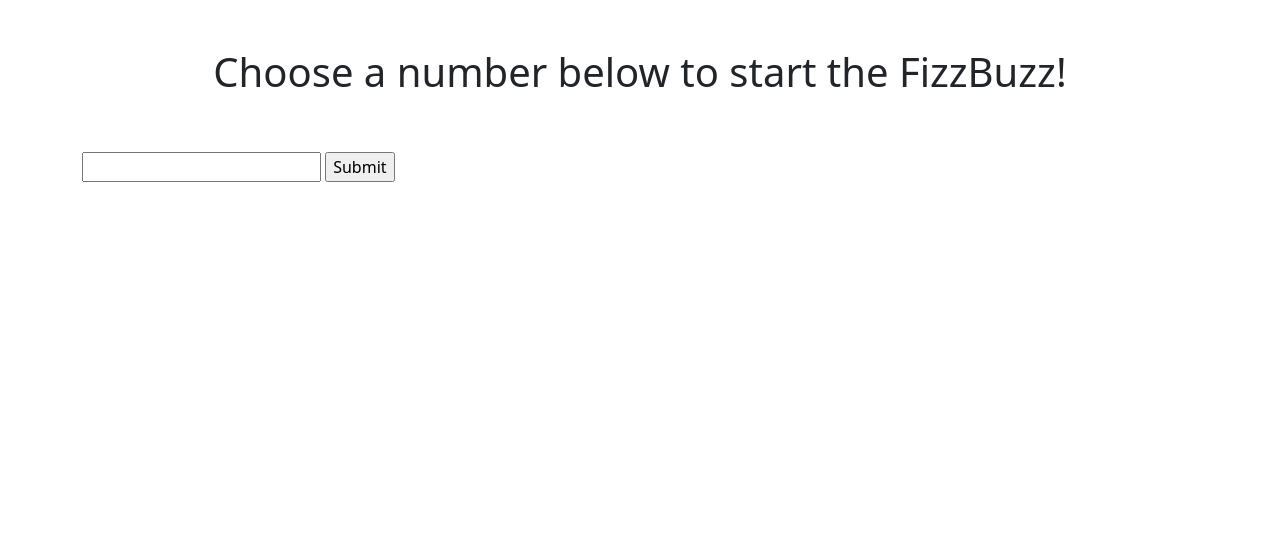
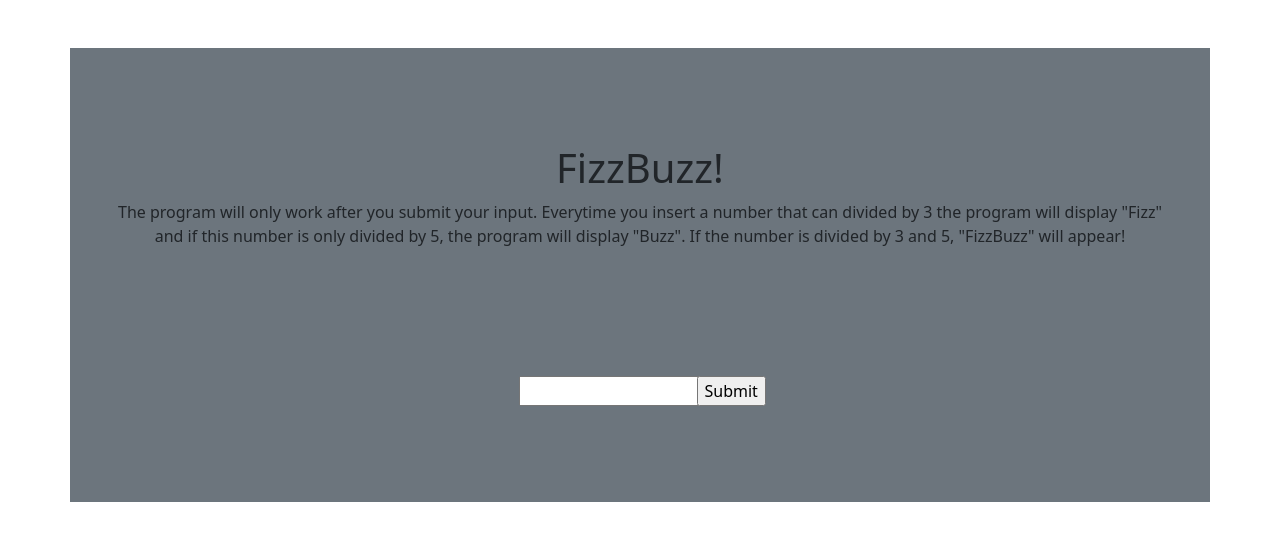
Before and after one commit to guilhermxlopes/fizzbuzz-test, a plain HTML site: page index.html in a window 1280 px wide. Drawn offline with nearby package versions, Linux system fonts and the light colour scheme.

Commit message:
Basic sctruture

```diff
--- a/index.html
+++ b/index.html
@@ -14,13 +14,26 @@
     <title>FizzBuzz</title>
   </head>
   <body>
-    <div class="container-lg">
+    <div class="container-lg bg-secondary p-5 my-5">
       <div class="row text-center my-5">
-          <h1>Choose a number below to start the FizzBuzz!</h1>
+        <h1>FizzBuzz!</h1>
+        <p>
+          The program will only work after you submit your input. Everytime you
+          insert a number that can divided by 3 the program will display "Fizz"
+          and if this number is only divided by 5, the program will display
+          "Buzz". If the number is divided by 3 and 5, "FizzBuzz" will appear!
+        </p>
+      </div>
+      <div class="row text-center my-5 text-center">
+        <p></p>
+      </div>
+      <div class="row text-center my-5 justify-content-center">
+        <div class="col-2">
+          <input type="number" id="input" value="number" />
         </div>
-        <p></p>
-        <input type="number" id="input" value="number" />
-        <input type="button" id="btn" value="Submit" onclick="start()" />
+        <div class="col-1">
+          <input type="button" id="btn" value="Submit" onclick="start()" />
+        </div>
       </div>
     </div>
     <script src="/script.js"></script>
```
